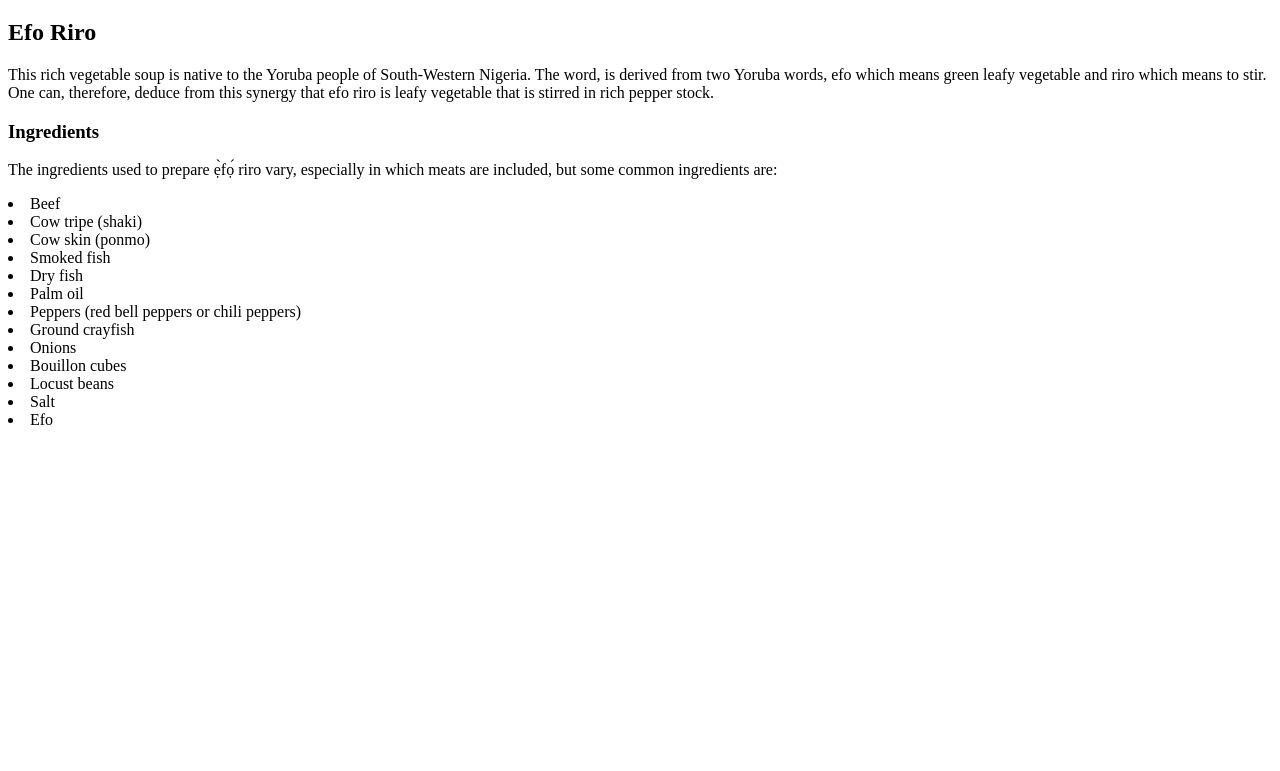
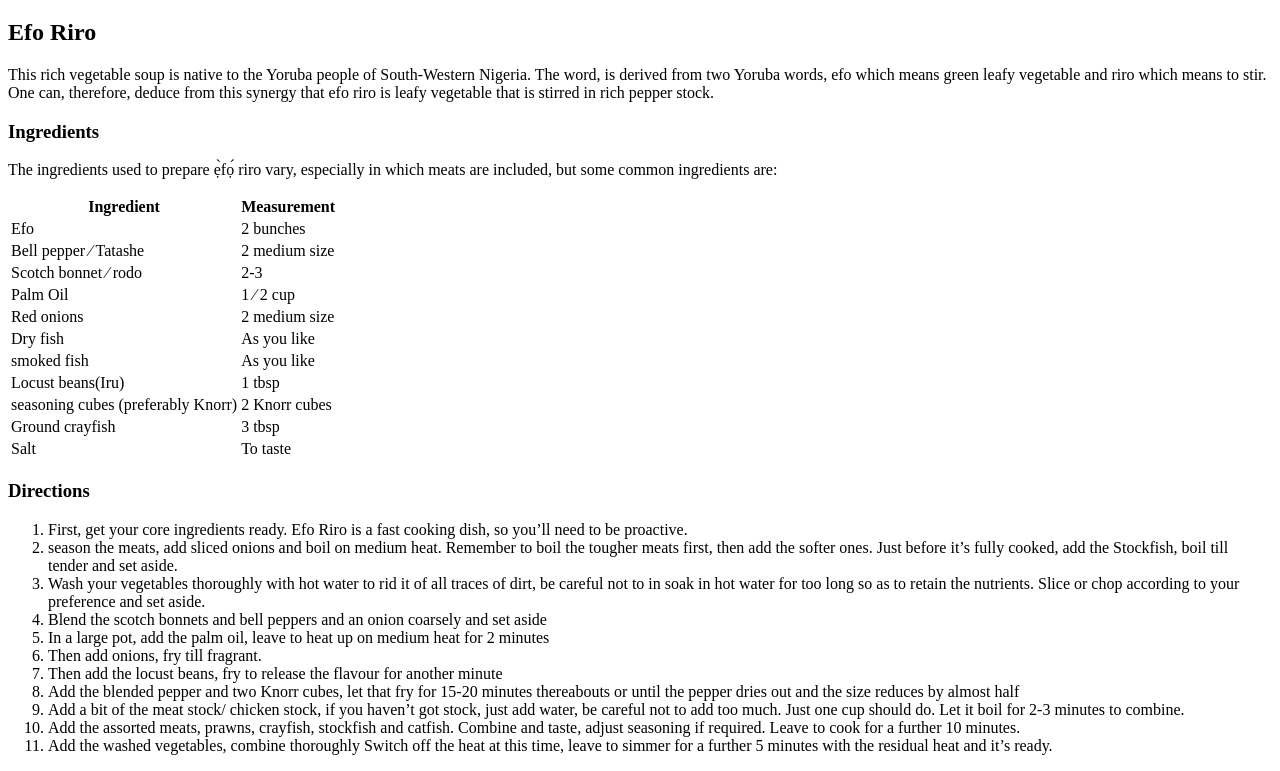
Before and after one commit to Achele/Recipe-project, a plain HTML site: page index.html in a window 1280 px wide. Shown: the part 61-832 px from the top of the page. Before the commit the page ends 800 px from the top, so only its background shows below. Drawn offline with Linux system fonts and the light colour scheme.

Commit message:
Update index.html

```diff
--- a/index.html
+++ b/index.html
@@ -17,22 +17,113 @@
       pepper stock.
     </p>
     <h3>Ingredients</h3>
-    <p>
-      The ingredients used to prepare ẹ̀fọ́ riro vary, especially in which meats
-      are included, but some common ingredients are:
-    </p>
-    <li>Beef</li>
-    <li>Cow tripe (shaki)</li>
-    <li>Cow skin (ponmo)</li>
-    <li>Smoked fish</li>
-    <li>Dry fish</li>
-    <li>Palm oil</li>
-    <li>Peppers (red bell peppers or chili peppers)</li>
-    <li>Ground crayfish</li>
-    <li>Onions</li>
-    <li>Bouillon cubes</li>
-    <li>Locust beans</li>
-    <li>Salt</li>
-    <li>Efo</li>
+    <table>
+      <p>
+        The ingredients used to prepare ẹ̀fọ́ riro vary, especially in which meats
+        are included, but some common ingredients are:
+      </p>
+      <thead>
+        <tr>
+          <th>Ingredient</th>
+          <th>Measurement</th>
+        </tr>
+      </thead>
+      <tbody>
+        <tr>
+          <td>Efo</td>
+          <td>2 bunches</td>
+        </tr>
+        <tr>
+          <td>Bell pepper &#8260; Tatashe</td>
+          <td>2 medium size</td>
+        </tr>
+        <tr>
+          <td>Scotch bonnet &#8260; rodo</td>
+          <td>2-3</td>
+        </tr>
+        <tr>
+          <td>Palm Oil</td>
+          <td>1 &#8260; 2 cup</td>
+        </tr>
+        <tr>
+          <td>Red onions</td>
+          <td>2 medium size</td>
+        </tr>
+        <tr>
+          <td>Dry fish</td>
+          <td>As you like</td>
+        </tr>
+        <tr>
+          <td>smoked fish</td>
+          <td>As you like</td>
+        </tr>
+        <tr>
+          <td>Locust beans(Iru)</td>
+          <td>1 tbsp</td>
+        </tr>
+        <tr>
+          <td>seasoning cubes (preferably Knorr)</td>
+          <td>2 Knorr cubes</td>
+        </tr>
+        <tr>
+          <td>Ground crayfish</td>
+          <td>3 tbsp</td>
+        </tr>
+        <tr>
+          <td>Salt</td>
+          <td>To taste</td>
+        </tr>
+      </tbody>
+    </table>
+    <h3>Directions</h3>
+    <ol>
+      <li>
+        First, get your core ingredients ready. Efo Riro is a fast cooking dish,
+        so you’ll need to be proactive.
+      </li>
+      <li>
+        season the meats, add sliced onions and boil on medium heat. Remember to
+        boil the tougher meats first, then add the softer ones. Just before it’s
+        fully cooked, add the Stockfish, boil till tender and set aside.
+      </li>
+      <li>
+        Wash your vegetables thoroughly with hot water to rid it of all traces
+        of dirt, be careful not to in soak in hot water for too long so as to
+        retain the nutrients. Slice or chop according to your preference and set
+        aside.
+      </li>
+      <li>
+        Blend the scotch bonnets and bell peppers and an onion coarsely and set
+        aside
+      </li>
+      <li>
+        In a large pot, add the palm oil, leave to heat up on medium heat for 2
+        minutes
+      </li>
+      <li>Then add onions, fry till fragrant.</li>
+      <li>
+        Then add the locust beans, fry to release the flavour for another minute
+      </li>
+      <li>
+        Add the blended pepper and two Knorr cubes, let that fry for 15-20
+        minutes thereabouts or until the pepper dries out and the size reduces
+        by almost half
+      </li>
+      <li>
+        Add a bit of the meat stock/ chicken stock, if you haven’t got stock,
+        just add water, be careful not to add too much. Just one cup should do.
+        Let it boil for 2-3 minutes to combine.
+      </li>
+      <li>
+        Add the assorted meats, prawns, crayfish, stockfish and catfish. Combine
+        and taste, adjust seasoning if required. Leave to cook for a further 10
+        minutes.
+      </li>
+      <li>
+        Add the washed vegetables, combine thoroughly Switch off the heat at
+        this time, leave to simmer for a further 5 minutes with the residual
+        heat and it’s ready.
+      </li>
+    </ol>
   </body>
 </html>
```
